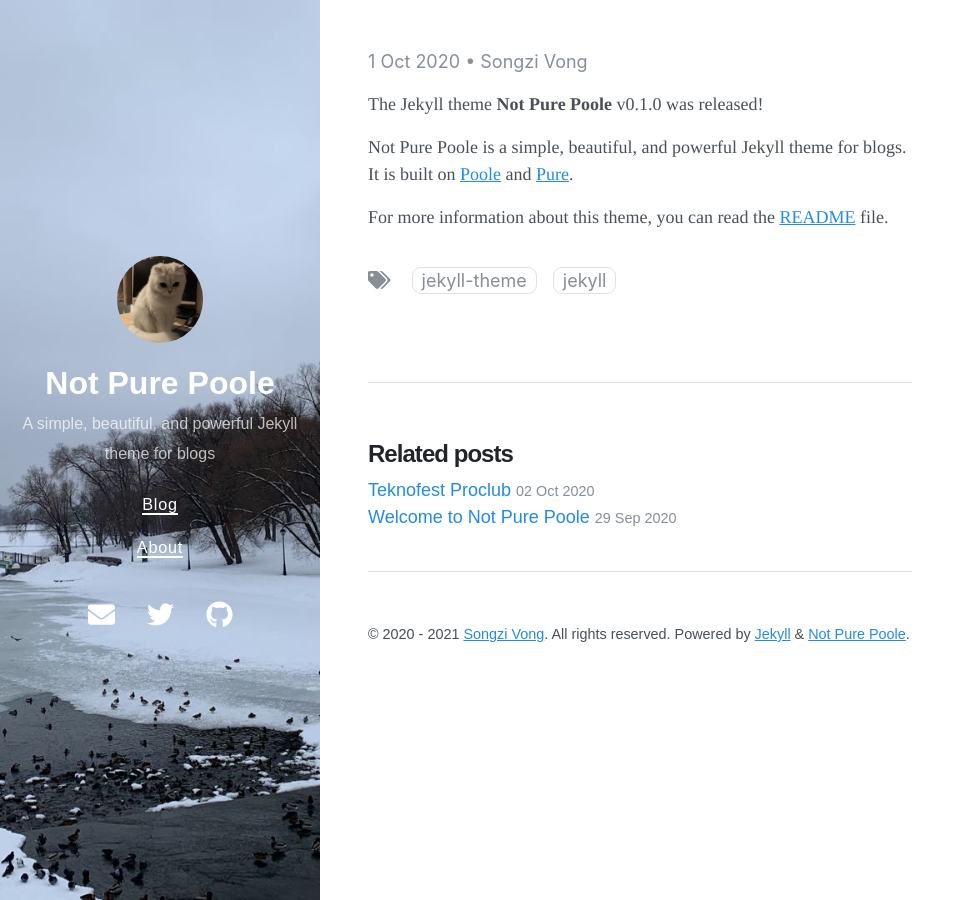
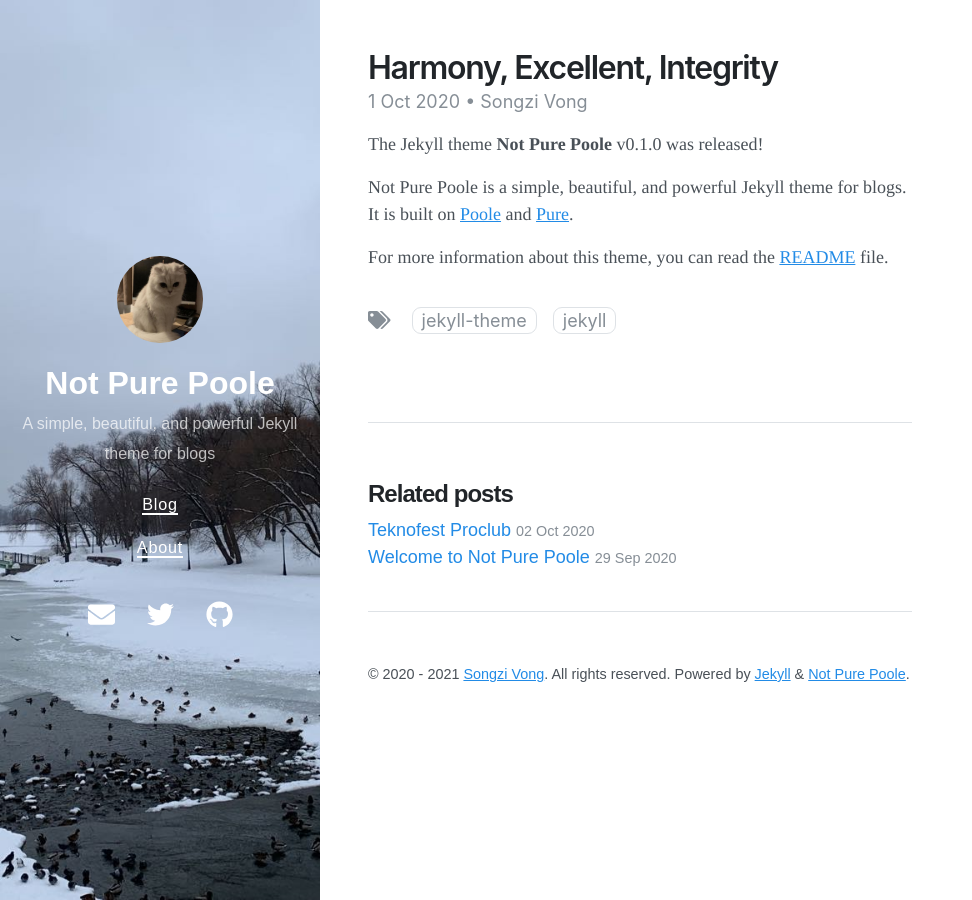
Before and after one commit to stackbit-projects/farisproclub-29731, a Jekyll site: the page built from _posts/2020-10-01-releasing-not-pure-poole-v0-1-0.md, in a window 1280 px wide. Shown: the whole page, without its empty margins (0-972 px from the left). Built offline with Jekyll 4.4.1, drawn with Linux system fonts in a browser that asks for light colours; nearby versions of some CDN libraries.

Commit message:
2020-10-01-releasing-not-pure-poole-v0-1-0.md: updated title

```diff
--- a/_posts/2020-10-01-releasing-not-pure-poole-v0-1-0.md
+++ b/_posts/2020-10-01-releasing-not-pure-poole-v0-1-0.md
@@ -1,6 +1,6 @@
 ---
 layout: post
-title: ''
+title: 'Harmony, Excellent, Integrity '
 author: Songzi Vong
 tags:
   - jekyll theme
```
